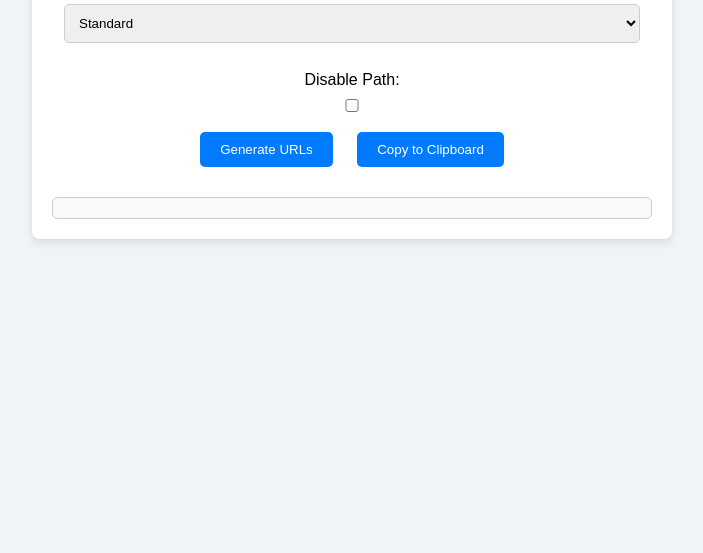
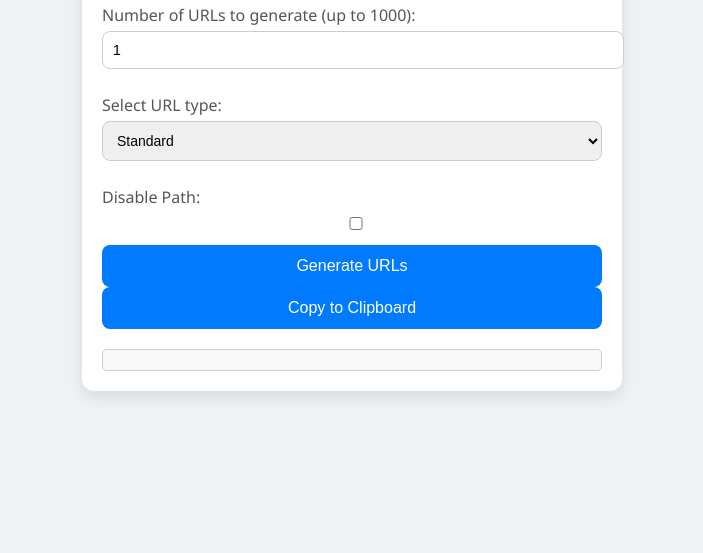
Before and after one commit to codydork/random-link-generator, a plain HTML site: page index.html in a window 1280 px wide. Shown: the part 247-800 px from the top of the page, without its empty margins (288-991 px from the left). Drawn offline with Linux system fonts and the light colour scheme.

Commit message:
Update index.html

```diff
--- a/index.html
+++ b/index.html
@@ -6,23 +6,68 @@
     <title>Random URL Generator</title>
     <style>
         body {
-            font-family: Arial, sans-serif;
-            text-align: center;
-            background-color: #f0f4f8;
-            padding: 40px;
+            font-family: 'Segoe UI', Tahoma, Geneva, Verdana, sans-serif;
+            background-color: #eef2f5;
+            margin: 0;
             display: flex;
             justify-content: center;
             align-items: center;
-            flex-direction: column;
+            height: 100vh;
         }
+
         .container {
-            background: #fff;
+            background-color: #fff;
             padding: 20px;
+            border-radius: 12px;
+            box-shadow: 0 6px 15px rgba(0, 0, 0, 0.1);
+            width: 100%;
+            max-width: 500px;
+            text-align: center;
+        }
+
+        h1 {
+            font-size: 24px;
+            margin-bottom: 20px;
+            color: #333;
+        }
+
+        label {
+            display: block;
+            margin: 10px 0 5px;
+            text-align: left;
+            color: #555;
+        }
+
+        input, select {
+            width: 100%;
+            padding: 10px;
+            margin-bottom: 15px;
             border-radius: 8px;
-            box-shadow: 0 4px 8px rgba(0, 0, 0, 0.1);
-            width: 80%;
-            max-width: 600px;
+            border: 1px solid #ccc;
+            font-size: 14px;
         }
+
+        button {
+            width: 100%;
+            padding: 12px;
+            background-color: #007bff;
+            color: #fff;
+            border: none;
+            border-radius: 8px;
+            font-size: 16px;
+            cursor: pointer;
+            transition: background-color 0.3s ease;
+        }
+
+        button:hover {
+            background-color: #0056b3;
+        }
+
+        button:focus-visible {
+            outline: 3px solid #0056b3;
+            outline-offset: 3px;
+        }
+
         #urlList {
             text-align: left;
             margin-top: 20px;
@@ -33,66 +78,20 @@
             max-height: 200px;
             overflow-y: auto;
         }
-        button {
-            padding: 10px 20px;
-            margin: 10px;
-            border: none;
-            border-radius: 5px;
-            background-color: #007bff;
-            color: white;
-            cursor: pointer;
-            transition: background-color 0.3s;
-        }
-        button:hover {
-            background-color: #0056b3;
-        }
-        input, select {
-            padding: 10px;
-            margin: 10px 0;
-            border-radius: 5px;
-            border: 1px solid #ccc;
-            width: calc(100% - 24px);
-        }
+
         #customUrlTemplateContainer {
             display: none;
         }
     </style>
-    <script>
-        function generateRandomURL() {
-            // URL generation logic (unchanged)
-        }
-
-        function copyToClipboard() {
-            const copyText = document.getElementById('copyArea');
-            copyText.select();
-            document.execCommand('copy');
-            alert('URLs copied to clipboard!');
-        }
-
-        function handleUrlTypeChange() {
-            const urlType = document.getElementById('urlType').value;
-            const customUrlTemplateContainer = document.getElementById('customUrlTemplateContainer');
-            if (urlType === 'custom') {
-                customUrlTemplateContainer.style.display = 'block';
-            } else {
-                customUrlTemplateContainer.style.display = 'none';
-            }
-        }
-
-        // Hotkey detection for Ctrl + Shift + P
-        document.addEventListener('keydown', function(event) {
-            if (event.ctrlKey && event.shiftKey && event.key === 'P') {
-                window.location.href = 'settings.html'; // Change 'settings.html' to the desired URL
-            }
-        });
-    </script>
 </head>
 <body>
+
     <div class="container">
         <h1>Random URL Generator</h1>
+
         <label for="numLinks">Number of URLs to generate (up to 1000):</label>
         <input type="number" id="numLinks" name="numLinks" min="1" max="1000" value="1">
-        <br>
+
         <label for="urlType">Select URL type:</label>
         <select id="urlType" name="urlType" onchange="handleUrlTypeChange()">
             <option value="standard">Standard</option>
@@ -106,21 +105,48 @@
             <option value="youtube">YouTube</option>
             <option value="bitly">Bitly</option>
         </select>
-        <br>
+
         <div id="customUrlTemplateContainer">
-            <label for="customUrlTemplate">Enter custom URL template (use % for random values, $ for custom characters):</label>
+            <label for="customUrlTemplate">Enter custom URL template:</label>
             <input type="text" id="customUrlTemplate" name="customUrlTemplate" placeholder="https://example.com/%%%%%/$$$$$">
-            <br>
-            <label for="customChars">Enter characters for custom generation (used for $ in template, separated by commas):</label>
+
+            <label for="customChars">Enter characters for custom generation:</label>
             <input type="text" id="customChars" name="customChars" placeholder="a,b,c,1,2,3">
         </div>
-        <br>
+
         <label for="disablePath">Disable Path:</label>
         <input type="checkbox" id="disablePath" name="disablePath">
-        <br>
+
         <button onclick="generateRandomURL()">Generate URLs</button>
         <button onclick="copyToClipboard()">Copy to Clipboard</button>
+
         <div id="urlList"></div>
     </div>
+
+    <script>
+        function generateRandomURL() {
+            // URL generation logic (unchanged)
+        }
+
+        function copyToClipboard() {
+            const copyText = document.getElementById('urlList');
+            navigator.clipboard.writeText(copyText.innerText).then(() => {
+                alert('URLs copied to clipboard!');
+            });
+        }
+
+        function handleUrlTypeChange() {
+            const urlType = document.getElementById('urlType').value;
+            const customUrlTemplateContainer = document.getElementById('customUrlTemplateContainer');
+            customUrlTemplateContainer.style.display = (urlType === 'custom') ? 'block' : 'none';
+        }
+
+        // Hotkey detection for Ctrl + Shift + P
+        document.addEventListener('keydown', function(event) {
+            if (event.ctrlKey && event.shiftKey && event.code === 'KeyP') {
+                window.location.href = 'proxy.html'; // Update the URL as needed
+            }
+        });
+    </script>
 </body>
 </html>
```
